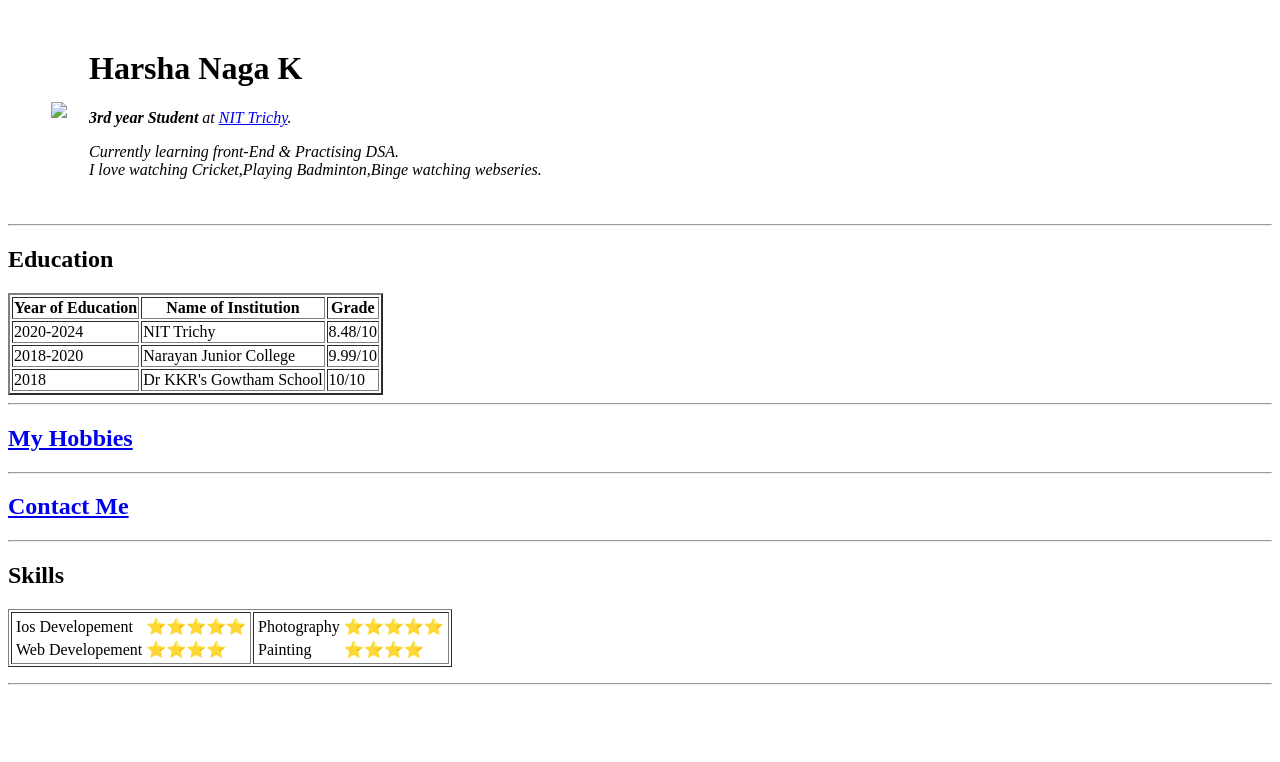
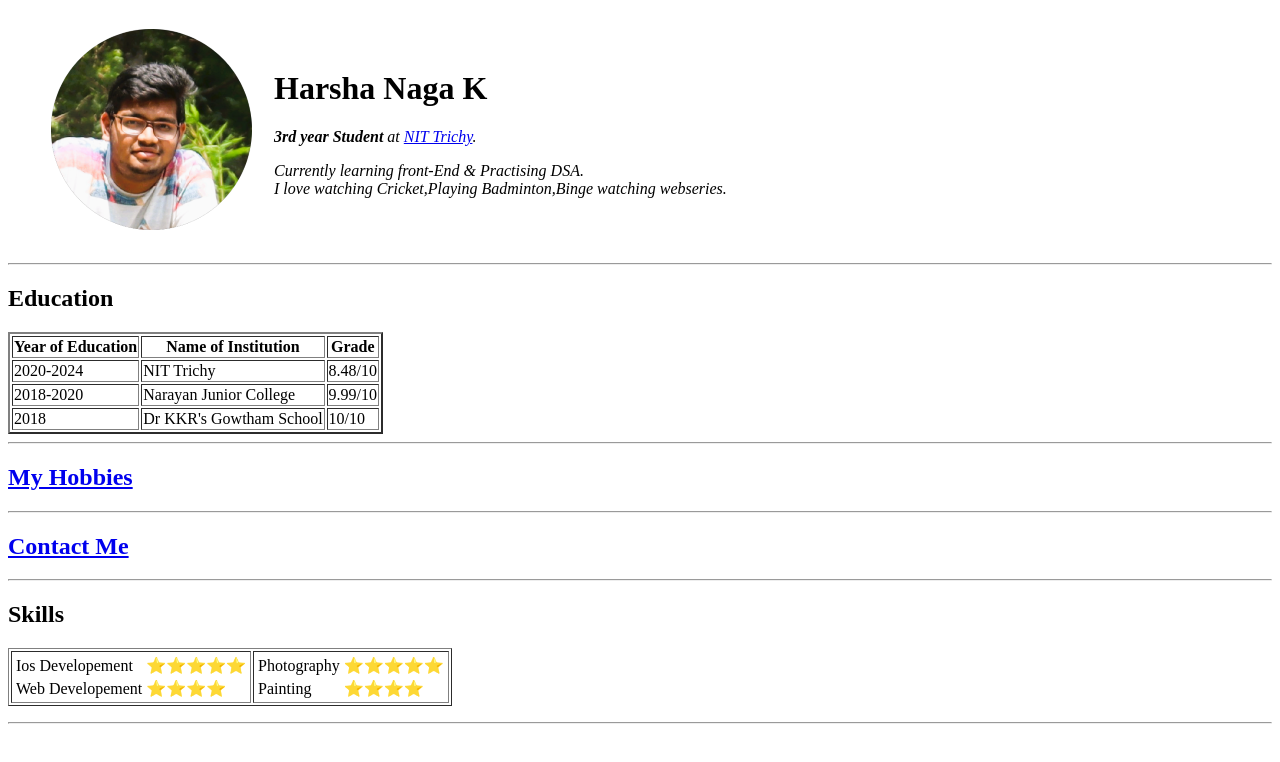
Before and after one commit to harshanagak/cv, a plain HTML site: page index.html in a window 1280 px wide. Drawn offline with Linux system fonts and the light colour scheme.

Commit message:
updated dp path

```diff
--- a/index.html
+++ b/index.html
@@ -10,7 +10,7 @@
     <!-- <center> -->
     <table cellspacing="20">
         <th>
-        <td><img src="images/harsha.png">
+        <td><img src="harsha.png">
         </td>
         <td>
             <h1>Harsha Naga K</h1>
```
